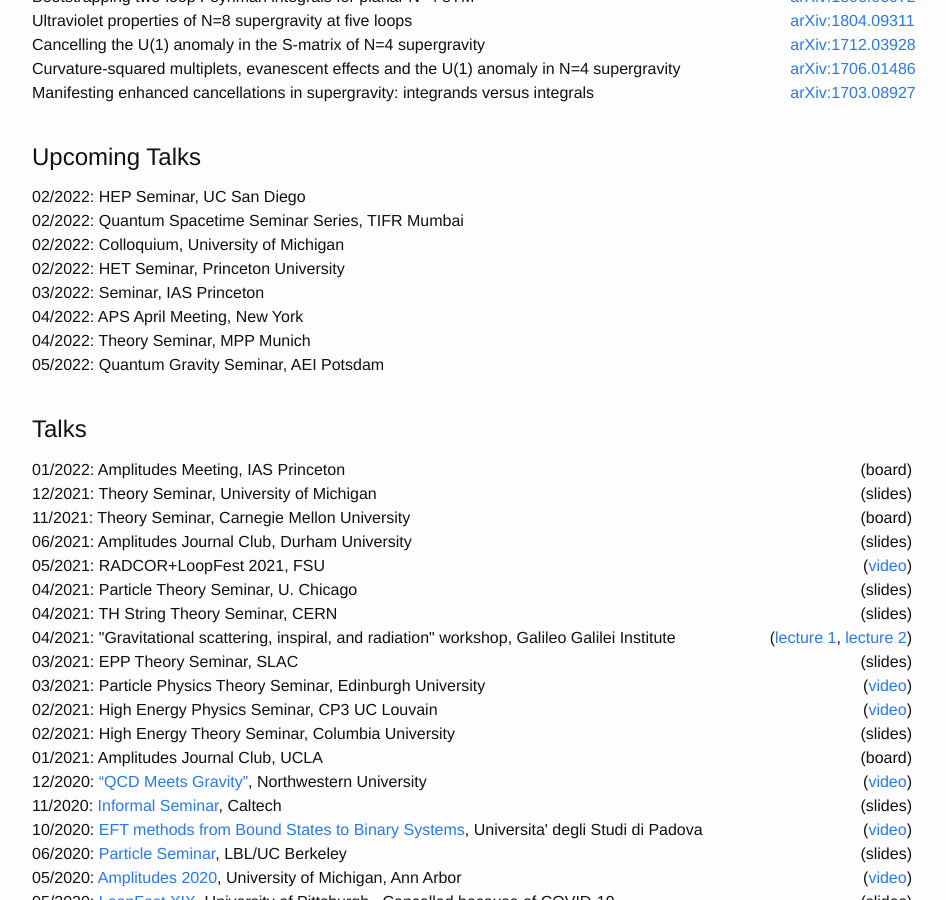
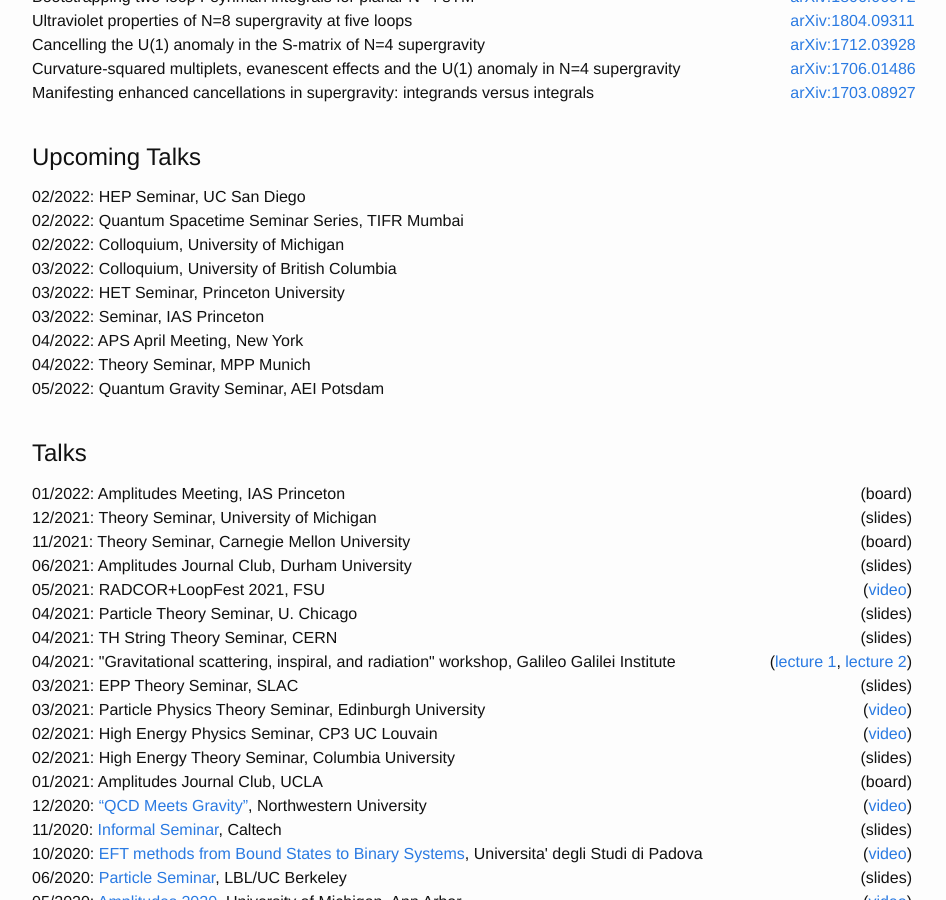
Before and after one commit to julioparra/julioparra.github.io, a Jekyll site: the page built from index.md, in a window 1280 px wide and 900 px high, scrolled down 967 px. Shown: the whole window, without its empty margins (168-1114 px from the left). Built offline with Jekyll 4.4.1, drawn with Linux system fonts in a browser that asks for light colours; nearby versions of some CDN libraries.

Commit message:
More talks

```diff
--- a/index.md
+++ b/index.md
@@ -143,7 +143,11 @@
     <div class="col-2" style="text-align:right"> </div>
 </div>
 <div class="row">
-    <div class="col-10"> 02/2022: HET Seminar, Princeton University</div>
+    <div class="col-10"> 03/2022: Colloquium, University of British Columbia </div>
+    <div class="col-2" style="text-align:right"> </div>
+</div>
+<div class="row">
+    <div class="col-10"> 03/2022: HET Seminar, Princeton University</div>
     <div class="col-2" style="text-align:right"> </div>
 </div>
 <div class="row">
```
